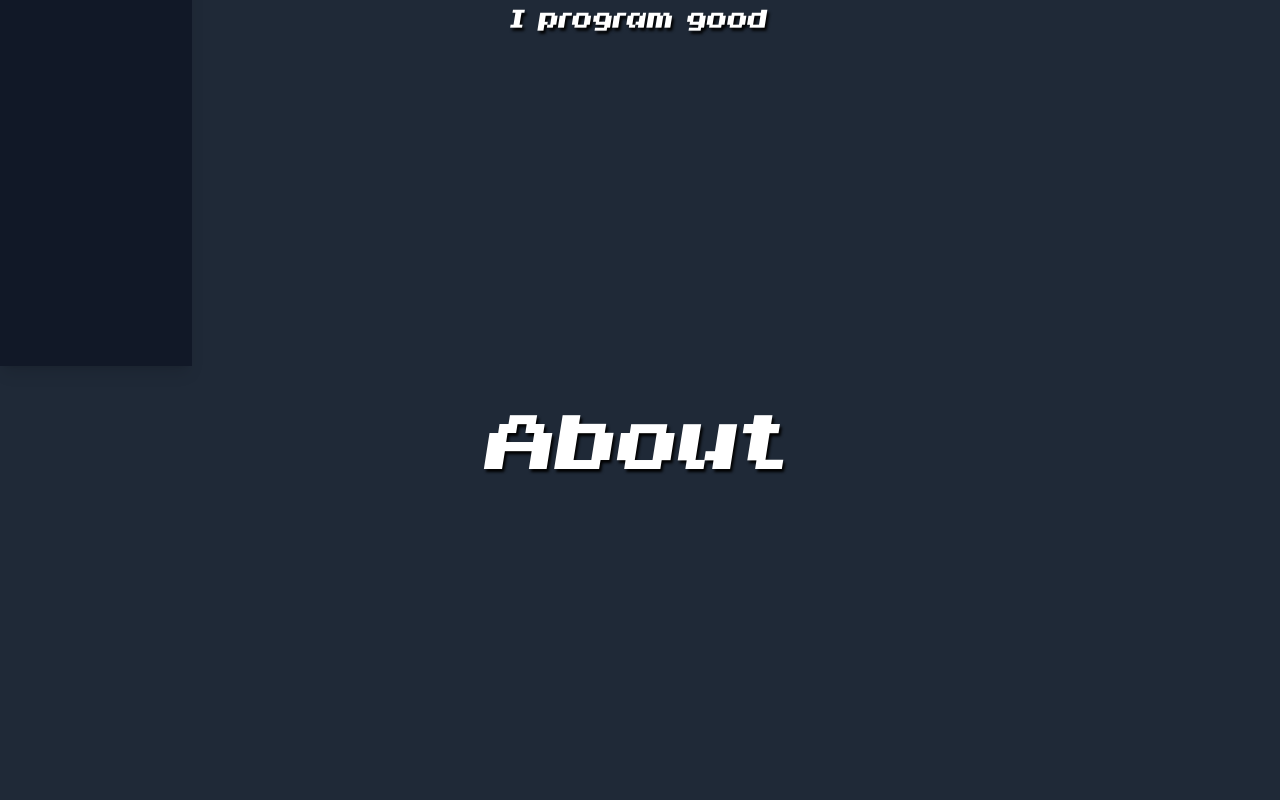
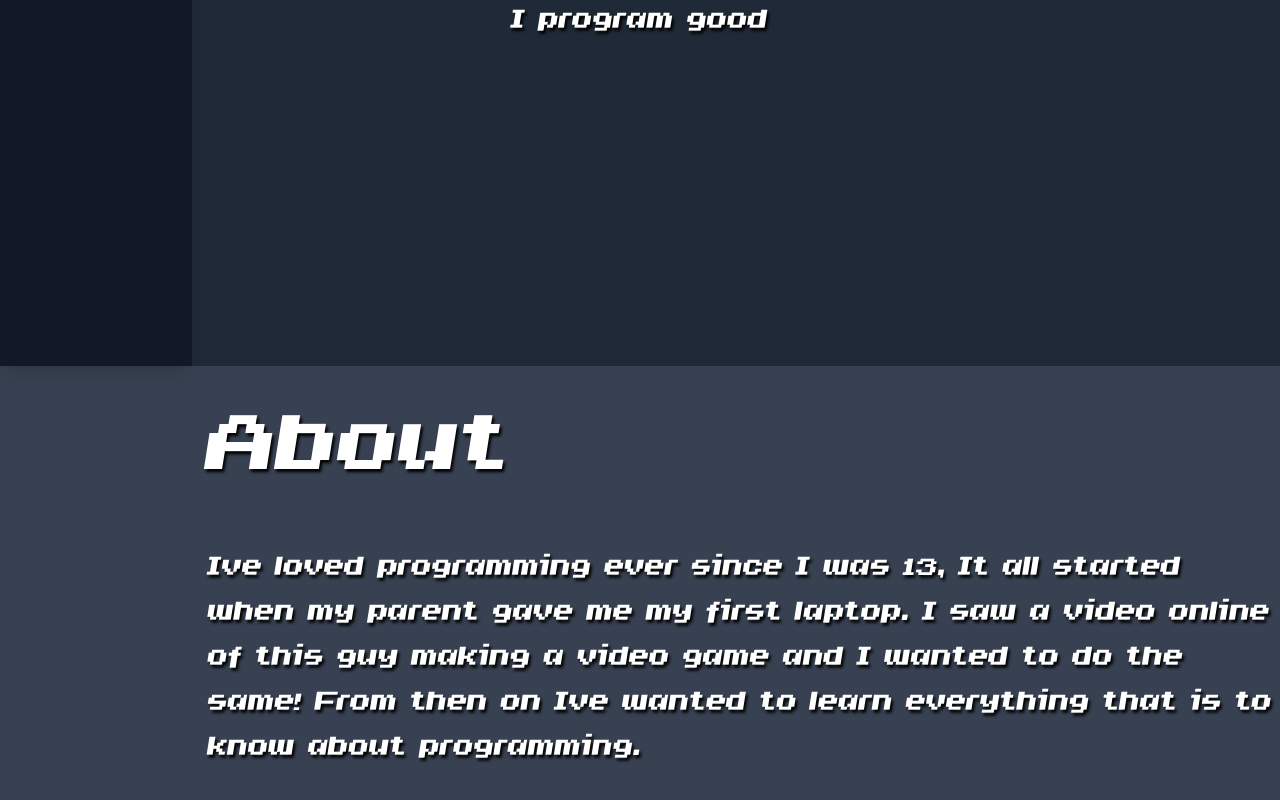
Before and after one commit to TyGuy54/portfoilo-site, a React (Create React App) app: page / in a window 1280 px wide. Shown: the part 434-1234 px from the top of the page. Built offline with nearby package versions, Linux system fonts and the light colour scheme.

Commit message:
added to about page

```diff
--- a/src/components/pages/aboutPage/aboutPage.js
+++ b/src/components/pages/aboutPage/aboutPage.js
@@ -4,13 +4,23 @@ import '../../../assets/css/homeSection.css';
 export const AboutPage = () => {
     return (
         <>
-             <div className='h-screen bg-gray-800'>
+             <div className='h-screen bg-gray-700'>
                 <div className='font-invasion text-[90px]
                             text-white text-center'>
 
-                    <h1 className='text-shadow'>About</h1>
+                    <div>
+                        <h1 className='text-shadow text-left pl-52'>About</h1>
+                        <div className='text-[30px]'>
+                          <p className='container text-shadow text-left pl-52 pt-10'>
+                            Ive loved programming ever since I was 13,
+                            It all started when my parent gave me my first laptop.
+                            I saw a video online of this guy making a video game and I wanted to do the same!
+                            From then on Ive wanted to learn everything that is to know about programming.
+                          </p>
+                        </div>
+                    </div>
                 </div>
-             </div>
+            </div>
         </>
     )
 }
```
